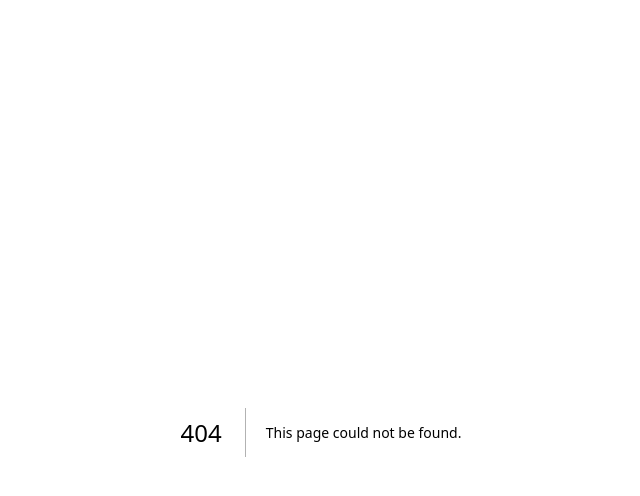
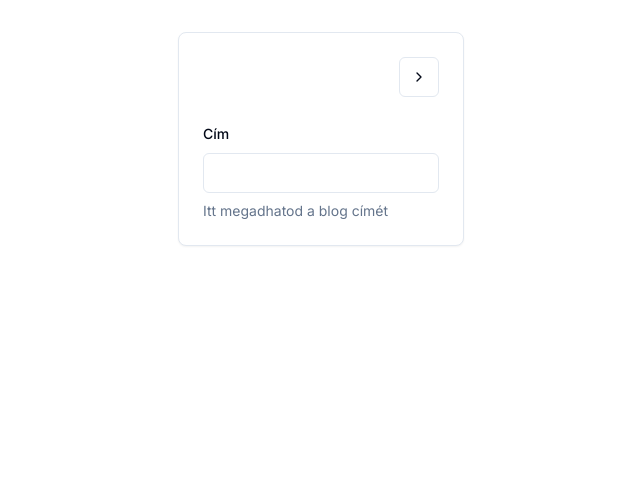
Before and after one commit to hornyakr/diginat_interview, a Next.js app: page /blog/title in a window 1280 px wide. Before the commit this address had no page. Shown: the top 496 px of the page, without its empty margins (319-959 px from the left). Built offline with nearby package versions, Linux system fonts and the light colour scheme.

Commit message:
Creating title page

```diff
--- /dev/null
+++ b/src/app/blog/title/page.tsx
@@ -0,0 +1,71 @@
+'use client'
+
+import FormCard from "@/components/layout/FormCard";
+import { Button } from "@/components/ui/button";
+import { Form, FormControl, FormDescription, FormField, FormItem, FormLabel, FormMessage } from "@/components/ui/form";
+import { Input } from "@/components/ui/input"
+import { selectTitle, submitTitle } from "@/lib/features/blog/blogSlice";
+import { useAppSelector, useAppDispatch } from "@/lib/hooks";
+import { zodResolver } from "@hookform/resolvers/zod";
+import { ChevronRightIcon } from "lucide-react";
+import Link from "next/link";
+import { useForm } from "react-hook-form";
+import { z } from "zod"
+
+const validationSchema = z.object({
+    title: z.string()
+        .min(2, 'A cím minimum hossza 2 karakter!')
+})
+
+export default function TitlePage() {
+    const dispatch = useAppDispatch();
+    const title = useAppSelector(selectTitle)
+
+    const form = useForm<z.infer<typeof validationSchema>>({
+        resolver: zodResolver(validationSchema),
+        defaultValues: {
+            title: title,
+        }
+    })
+
+    const handleChange = async (e: React.ChangeEvent<HTMLInputElement>) => {
+        form.setValue('title', e.target.value)
+        dispatch(submitTitle(e.target.value))
+        await form.trigger('title')
+    }
+
+    const cardHeader: React.ReactNode = (
+        <div className="flex justify-end">
+            <Link href={'/blog/body'}>
+                <Button variant="outline" size="icon">
+                    <ChevronRightIcon className="h-4 w-4" />
+                </Button>
+            </Link>
+        </div>
+    )
+
+    const cardContent: React.ReactNode = (
+        <Form {...form}>
+            <FormField
+                control={form.control}
+                name="title"
+                render={({ field }) => (
+                    <FormItem>
+                        <FormLabel>Cím</FormLabel>
+                        <FormControl>
+                            <Input {...field} onChange={handleChange} />
+                        </FormControl>
+                        <FormDescription>
+                            Itt megadhatod a blog címét
+                        </FormDescription>
+                        <FormMessage />
+                    </FormItem>
+                )}
+            />
+        </Form>
+    )
+
+    return (
+        <FormCard header={cardHeader} content={cardContent} />
+    )
+}
--- /dev/null
+++ b/src/components/ui/button.tsx
@@ -0,0 +1,56 @@
+import * as React from "react"
+import { Slot } from "@radix-ui/react-slot"
+import { cva, type VariantProps } from "class-variance-authority"
+
+import { cn } from "@/lib/utils"
+
+const buttonVariants = cva(
+  "inline-flex items-center justify-center whitespace-nowrap rounded-md text-sm font-medium ring-offset-background transition-colors focus-visible:outline-none focus-visible:ring-2 focus-visible:ring-ring focus-visible:ring-offset-2 disabled:pointer-events-none disabled:opacity-50",
+  {
+    variants: {
+      variant: {
+        default: "bg-primary text-primary-foreground hover:bg-primary/90",
+        destructive:
+          "bg-destructive text-destructive-foreground hover:bg-destructive/90",
+        outline:
+          "border border-input bg-background hover:bg-accent hover:text-accent-foreground",
+        secondary:
+          "bg-secondary text-secondary-foreground hover:bg-secondary/80",
+        ghost: "hover:bg-accent hover:text-accent-foreground",
+        link: "text-primary underline-offset-4 hover:underline",
+      },
+      size: {
+        default: "h-10 px-4 py-2",
+        sm: "h-9 rounded-md px-3",
+        lg: "h-11 rounded-md px-8",
+        icon: "h-10 w-10",
+      },
+    },
+    defaultVariants: {
+      variant: "default",
+      size: "default",
+    },
+  }
+)
+
+export interface ButtonProps
+  extends React.ButtonHTMLAttributes<HTMLButtonElement>,
+    VariantProps<typeof buttonVariants> {
+  asChild?: boolean
+}
+
+const Button = React.forwardRef<HTMLButtonElement, ButtonProps>(
+  ({ className, variant, size, asChild = false, ...props }, ref) => {
+    const Comp = asChild ? Slot : "button"
+    return (
+      <Comp
+        className={cn(buttonVariants({ variant, size, className }))}
+        ref={ref}
+        {...props}
+      />
+    )
+  }
+)
+Button.displayName = "Button"
+
+export { Button, buttonVariants }
--- /dev/null
+++ b/src/components/ui/form.tsx
@@ -0,0 +1,178 @@
+"use client"
+
+import * as React from "react"
+import * as LabelPrimitive from "@radix-ui/react-label"
+import { Slot } from "@radix-ui/react-slot"
+import {
+  Controller,
+  ControllerProps,
+  FieldPath,
+  FieldValues,
+  FormProvider,
+  useFormContext,
+} from "react-hook-form"
+
+import { cn } from "@/lib/utils"
+import { Label } from "@/components/ui/label"
+
+const Form = FormProvider
+
+type FormFieldContextValue<
+  TFieldValues extends FieldValues = FieldValues,
+  TName extends FieldPath<TFieldValues> = FieldPath<TFieldValues>
+> = {
+  name: TName
+}
+
+const FormFieldContext = React.createContext<FormFieldContextValue>(
+  {} as FormFieldContextValue
+)
+
+const FormField = <
+  TFieldValues extends FieldValues = FieldValues,
+  TName extends FieldPath<TFieldValues> = FieldPath<TFieldValues>
+>({
+  ...props
+}: ControllerProps<TFieldValues, TName>) => {
+  return (
+    <FormFieldContext.Provider value={{ name: props.name }}>
+      <Controller {...props} />
+    </FormFieldContext.Provider>
+  )
+}
+
+const useFormField = () => {
+  const fieldContext = React.useContext(FormFieldContext)
+  const itemContext = React.useContext(FormItemContext)
+  const { getFieldState, formState } = useFormContext()
+
+  const fieldState = getFieldState(fieldContext.name, formState)
+
+  if (!fieldContext) {
+    throw new Error("useFormField should be used within <FormField>")
+  }
+
+  const { id } = itemContext
+
+  return {
+    id,
+    name: fieldContext.name,
+    formItemId: `${id}-form-item`,
+    formDescriptionId: `${id}-form-item-description`,
+    formMessageId: `${id}-form-item-message`,
+    ...fieldState,
+  }
+}
+
+type FormItemContextValue = {
+  id: string
+}
+
+const FormItemContext = React.createContext<FormItemContextValue>(
+  {} as FormItemContextValue
+)
+
+const FormItem = React.forwardRef<
+  HTMLDivElement,
+  React.HTMLAttributes<HTMLDivElement>
+>(({ className, ...props }, ref) => {
+  const id = React.useId()
+
+  return (
+    <FormItemContext.Provider value={{ id }}>
+      <div ref={ref} className={cn("space-y-2", className)} {...props} />
+    </FormItemContext.Provider>
+  )
+})
+FormItem.displayName = "FormItem"
+
+const FormLabel = React.forwardRef<
+  React.ElementRef<typeof LabelPrimitive.Root>,
+  React.ComponentPropsWithoutRef<typeof LabelPrimitive.Root>
+>(({ className, ...props }, ref) => {
+  const { error, formItemId } = useFormField()
+
+  return (
+    <Label
+      ref={ref}
+      className={cn(error && "text-destructive", className)}
+      htmlFor={formItemId}
+      {...props}
+    />
+  )
+})
+FormLabel.displayName = "FormLabel"
+
+const FormControl = React.forwardRef<
+  React.ElementRef<typeof Slot>,
+  React.ComponentPropsWithoutRef<typeof Slot>
+>(({ ...props }, ref) => {
+  const { error, formItemId, formDescriptionId, formMessageId } = useFormField()
+
+  return (
+    <Slot
+      ref={ref}
+      id={formItemId}
+      aria-describedby={
+        !error
+          ? `${formDescriptionId}`
+          : `${formDescriptionId} ${formMessageId}`
+      }
+      aria-invalid={!!error}
+      {...props}
+    />
+  )
+})
+FormControl.displayName = "FormControl"
+
+const FormDescription = React.forwardRef<
+  HTMLParagraphElement,
+  React.HTMLAttributes<HTMLParagraphElement>
+>(({ className, ...props }, ref) => {
+  const { formDescriptionId } = useFormField()
+
+  return (
+    <p
+      ref={ref}
+      id={formDescriptionId}
+      className={cn("text-sm text-muted-foreground", className)}
+      {...props}
+    />
+  )
+})
+FormDescription.displayName = "FormDescription"
+
+const FormMessage = React.forwardRef<
+  HTMLParagraphElement,
+  React.HTMLAttributes<HTMLParagraphElement>
+>(({ className, children, ...props }, ref) => {
+  const { error, formMessageId } = useFormField()
+  const body = error ? String(error?.message) : children
+
+  if (!body) {
+    return null
+  }
+
+  return (
+    <p
+      ref={ref}
+      id={formMessageId}
+      className={cn("text-sm font-medium text-destructive", className)}
+      {...props}
+    >
+      {body}
+    </p>
+  )
+})
+FormMessage.displayName = "FormMessage"
+
+export {
+  useFormField,
+  Form,
+  FormItem,
+  FormLabel,
+  FormControl,
+  FormDescription,
+  FormMessage,
+  FormField,
+}
--- /dev/null
+++ b/src/components/ui/input.tsx
@@ -0,0 +1,25 @@
+import * as React from "react"
+
+import { cn } from "@/lib/utils"
+
+export interface InputProps
+  extends React.InputHTMLAttributes<HTMLInputElement> {}
+
+const Input = React.forwardRef<HTMLInputElement, InputProps>(
+  ({ className, type, ...props }, ref) => {
+    return (
+      <input
+        type={type}
+        className={cn(
+          "flex h-10 w-full rounded-md border border-input bg-background px-3 py-2 text-sm ring-offset-background file:border-0 file:bg-transparent file:text-sm file:font-medium placeholder:text-muted-foreground focus-visible:outline-none focus-visible:ring-2 focus-visible:ring-ring focus-visible:ring-offset-2 disabled:cursor-not-allowed disabled:opacity-50",
+          className
+        )}
+        ref={ref}
+        {...props}
+      />
+    )
+  }
+)
+Input.displayName = "Input"
+
+export { Input }
--- /dev/null
+++ b/src/components/ui/label.tsx
@@ -0,0 +1,26 @@
+"use client"
+
+import * as React from "react"
+import * as LabelPrimitive from "@radix-ui/react-label"
+import { cva, type VariantProps } from "class-variance-authority"
+
+import { cn } from "@/lib/utils"
+
+const labelVariants = cva(
+  "text-sm font-medium leading-none peer-disabled:cursor-not-allowed peer-disabled:opacity-70"
+)
+
+const Label = React.forwardRef<
+  React.ElementRef<typeof LabelPrimitive.Root>,
+  React.ComponentPropsWithoutRef<typeof LabelPrimitive.Root> &
+    VariantProps<typeof labelVariants>
+>(({ className, ...props }, ref) => (
+  <LabelPrimitive.Root
+    ref={ref}
+    className={cn(labelVariants(), className)}
+    {...props}
+  />
+))
+Label.displayName = LabelPrimitive.Root.displayName
+
+export { Label }
```
